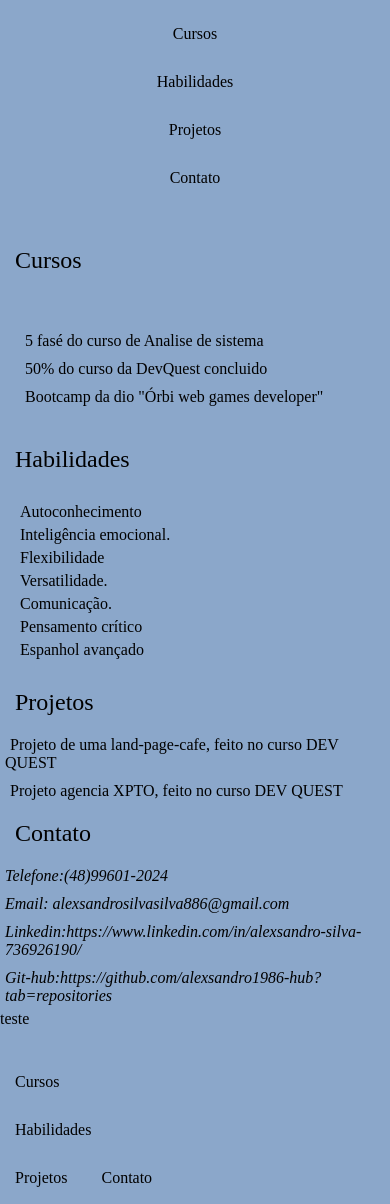
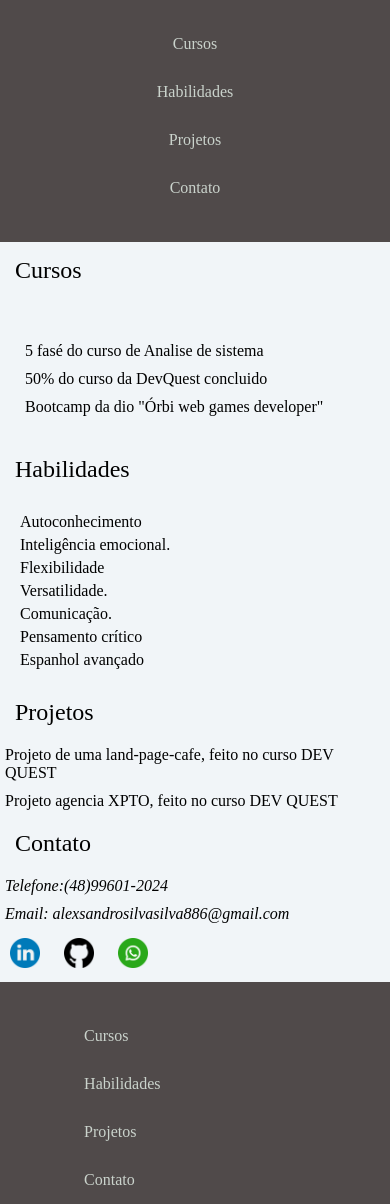
Before and after one commit to alexsandro1986-hub/Portifolio, a plain HTML site: page index.html in a window 390 px wide. Shown: the part 160-1364 px from the top of the page. Drawn offline with Linux system fonts and the light colour scheme.

Commit message:
Meu portifolio

```diff
--- a/index.html
+++ b/index.html
@@ -5,6 +5,7 @@
     <meta charset="UTF-8">
     <meta http-equiv="X-UA-Compatible" content="IE=edge">
     <meta name="viewport" content="width=device-width, initial-scale=1.0">
+    <link rel="stylesheet" href="">
     <link rel="stylesheet" href="reset.css">
     <link rel="stylesheet" href="style.css">
     <link rel="stylesheet" href="responsive.css">
@@ -71,21 +72,27 @@
             <address class="contato">
                <p>Telefone:(48)99601-2024</p>
                <p>Email: alexsandrosilvasilva886@gmail.com</p>
-               <p>Linkedin:https://www.linkedin.com/in/alexsandro-silva-736926190/</p>
-               <p>Git-hub:https://github.com/alexsandro1986-hub?tab=repositories</p>
+
+              <div class="redes-sociais">
+                <a href="https://www.linkedin.com/in/alexsandro-silva-736926190/ "       target="_blank"><img src="linkedin.png" alt="logo do linkedin"></a>
+
+                <a href="https://github.com/alexsandro1986-hub?tab=repositories" target="_blank"><img src="github.png" alt="logo do git hub"></a>
+
+                <a href="https://api.whatsapp.com/send?phone=55048996012024&text=teste"  target="_blank"><img src="whatsapp.png" alt="logo whatssap"></a>
+            </div>
+
+            </address>
 
 
-            </address>
-            <a href="https://api.whatsapp.com/send?phone=55048996012024&text=teste"  target="_blank">teste </a>
         </section>
     </main>
 
     <footer class="rodape">
         <nav>
         <ul>
-            <li><a href="cursos">Cursos </a></li>
-            <li><a href="habilidade">Habilidades</a></li>
-            <li> <a href="projeto">Projetos</a></li>
+            <li><a href="#cursos">Cursos</a></li>
+            <li><a href="#habilidade">Habilidades</a></li>
+            <li> <a href="#projeto">Projetos</a></li>
             <li><a href="#contato">Contato</a></li>
         </ul>
        </nav>
--- a/responsive.css
+++ b/responsive.css
@@ -19,27 +19,20 @@
         width: 100%;
         display: block;
     }
+    .rodape nav ul li{
+        display: block;
+    }
+    .rodape ul li a:hover{
+        font-weight: bold;
+        background-color: white;
+        color: red;
+    }
 }
 @media(max-width: 425px){
-    .cabecalho .logo{
-        display: block;
-        margin: 0 auto;
-    }
-    .cabecalho nav{
-        position: static;
-        text-align:center;
-        width: 100%;
-    }
-    .cabecalho nav ul li{
-        display: block;
-    }
 
-    .cabecalho nav ul li a{
-        width: 100%;
-        display: block;
-    }
 
     .painel h2{
         font-size:2.5rem;
-    }
+
+ }
 }
--- a/style.css
+++ b/style.css
@@ -5,11 +5,14 @@ html{
 body{
     margin: 0 auto;
     max-width: 900px;
-    background-color: rgb(139, 167, 202);
+    background-color: rgb(80, 74, 74);
     font-size: 1.6rem;
 
 }
 
+main{
+    background-color: rgb(241, 245, 248);
+}
 h2{
     padding: 15px;
 }
@@ -33,18 +36,23 @@ h2{
     display: inline-block;
     position: absolute;
     right: 0;
-    margin-top:30px ;
+    margin-top:40px ;
 }
 
 .cabecalho ul li{
     display: inline-block;
     padding: 15px;
+
 }
 
+.cabecalho ul li a{
+    color: rgb(202, 211, 204);
+
+}
 .cabecalho ul li a:hover{
     font-weight: bold;
-    background-color: white;
-    color: red;
+
+    color: rgb(123, 140, 238);
 }
 
 .facu{
@@ -66,17 +74,33 @@ h2{
 .projetos-git p{
     padding: 5px;
 }
-.projetos-git a{
+.projetos-git a:hover{
     padding: 5px;
 }
 .contato p{
     padding: 5px;
 }
 
+.redes-sociais a img{
+    width: 40px;
+    margin: 5px;
+    padding: 5px;
+    display: inline-block;
+
+
+}
+
+.rodape ul li a{
+    color: rgb(202, 211, 204);
+}
+
+.rodape ul li{
+    display: inline-block;
+    padding: 15px;
+}
 .rodape ul li a:hover{
     font-weight: bold;
-    background-color: white;
-    color: red;
+    color: rgb(123, 140, 238);
 }
 .rodape nav{
     display: inline-block;
@@ -84,8 +108,3 @@ h2{
     right: 55%;
     margin-top:30px ;
 }
-
-.rodape ul li{
-    display: inline-block;
-    padding: 15px;
-}
```
Also changed, not shown: github.png (added), linkedin.png (added), whatsapp.png (added).
